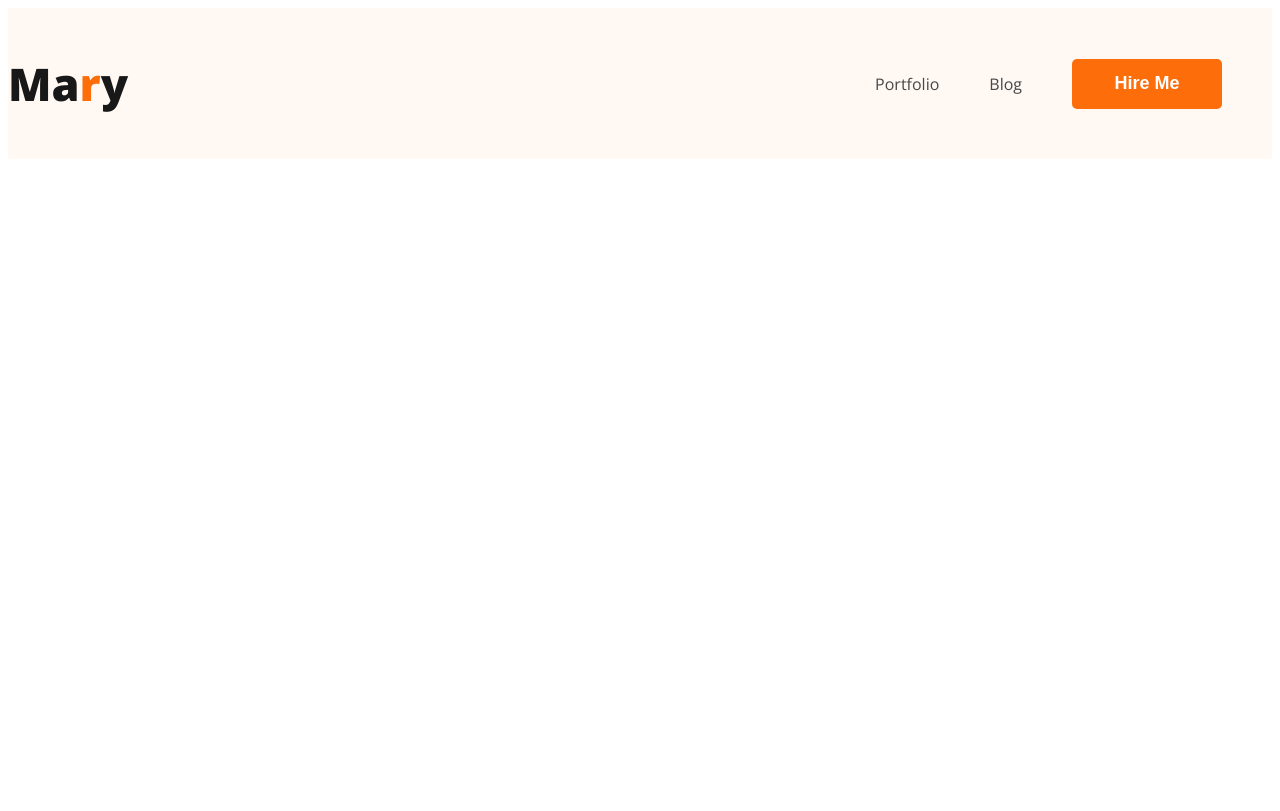
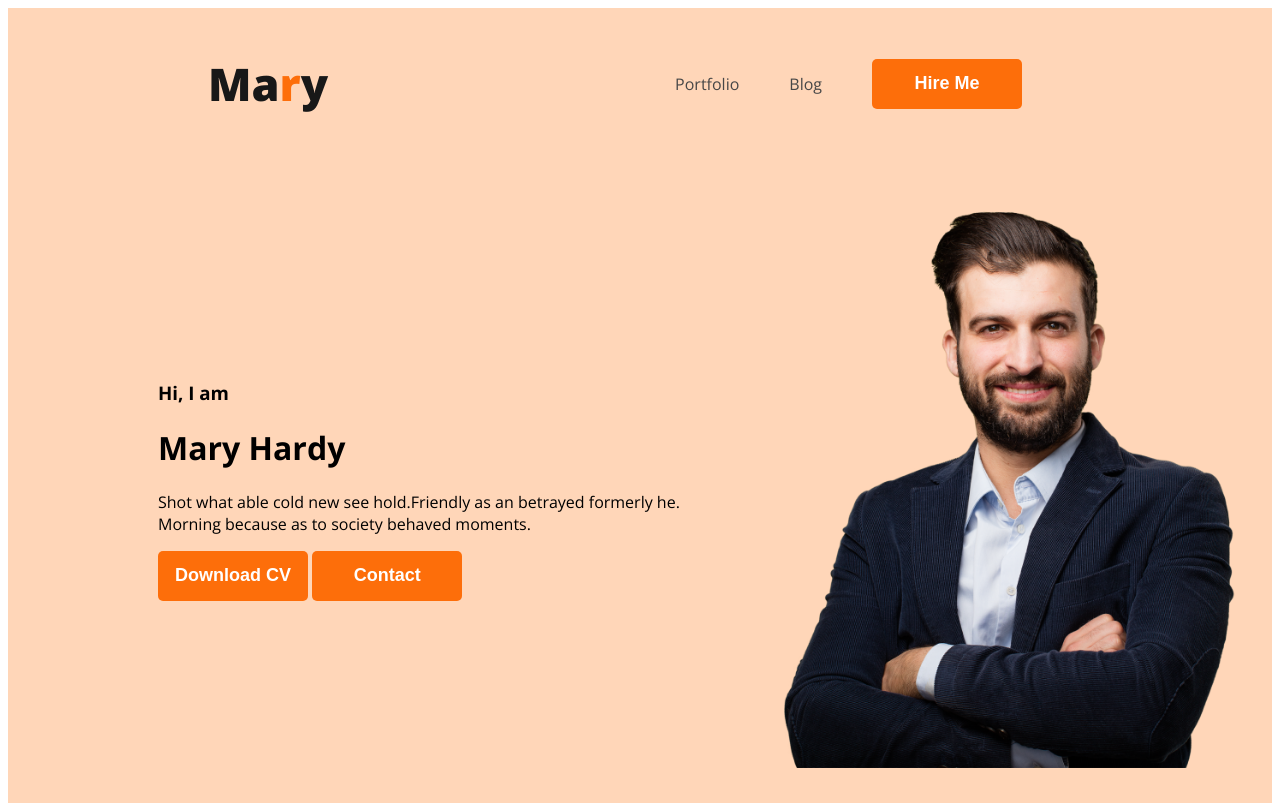
Before and after one commit to habibulalam/web-developer-portfolio, a plain HTML site: page index.html in a window 1280 px wide. Drawn offline with nearby package versions, Linux system fonts and the light colour scheme.

Commit message:
banner added

```diff
--- a/index.html
+++ b/index.html
@@ -15,7 +15,7 @@
 </head>
 
 <body>
-    <header>
+    <header class="header">
         <nav>
             <h3 class="text">Ma<span class="orange">r</span>y</h3>
             <ul>
@@ -24,7 +24,21 @@
                 <li><button class="btn-primary">Hire Me</button></li>
             </ul>
         </nav>
+        <div class="banner">
+            <div class="banner-content">
+                <h3 class="banner-greating">Hi, I am</h3>
 
+                <h1 class="banner-title">Mary Hardy</h1>
+
+                <p>Shot what able cold new see hold.Friendly as an betrayed formerly he. Morning because as to society
+                    behaved moments.</p>
+                <button class="btn-primary">Download CV</button>
+                <button class="btn-primary">Contact</button>
+            </div>
+            <div>
+                <img class="profile-picture" src="./images/hardy.png" alt="a person">
+            </div>
+        </div>
     </header>
     <main>
 
--- a/styles/portfolio.css
+++ b/styles/portfolio.css
@@ -6,12 +6,13 @@ body {
 /* navigation styles */
 nav {
     display: flex;
-    background: #FFF8F3;
+
     align-items: center;
     justify-content: space-between;
+    margin: 0 200px;
 }
 
-nav > ul {
+nav>ul {
     display: flex;
     align-items: center;
 }
@@ -43,7 +44,24 @@ nav a {
     border: 0;
     height: 50px;
     width: 150px;
-    color:#FFF;
+    color: #FFF;
     font-size: 18px;
     font-weight: 700;
 }
+
+/* header styles */
+.header {
+    background-color: #ffd6b8;
+    ;
+}
+
+.banner {
+    padding: 30px 30px 30px 150px;
+    display: flex;
+    align-items: center;
+}
+
+.banner .profile-picture {
+    width: 500px;
+
+}
```
